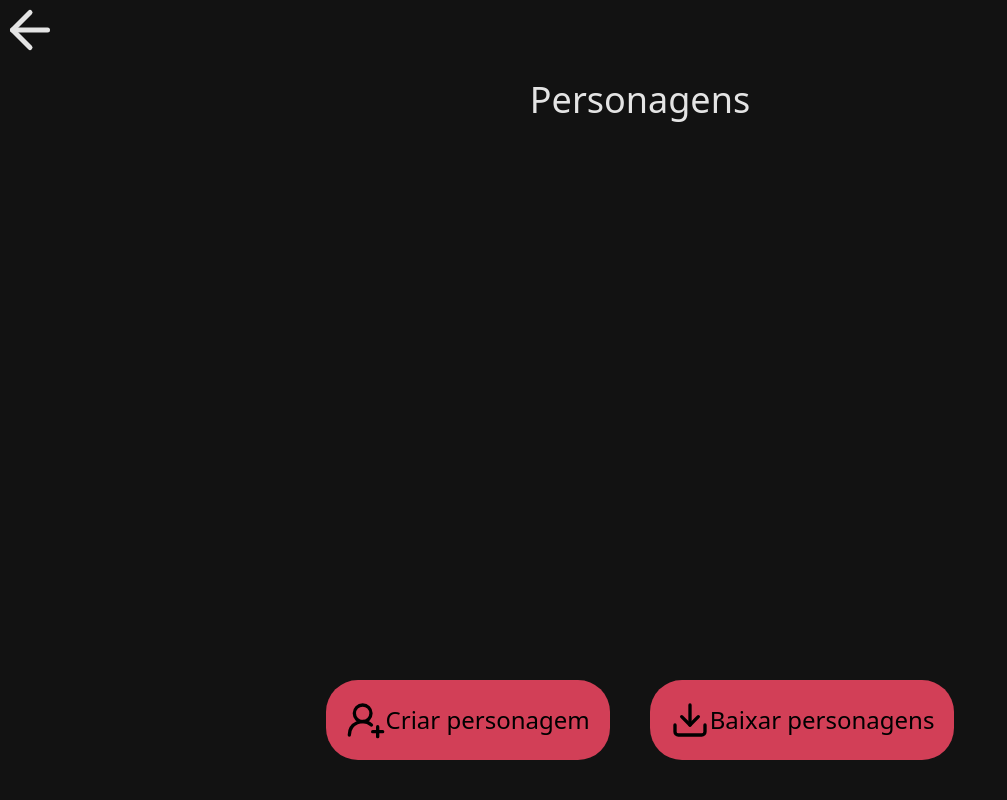
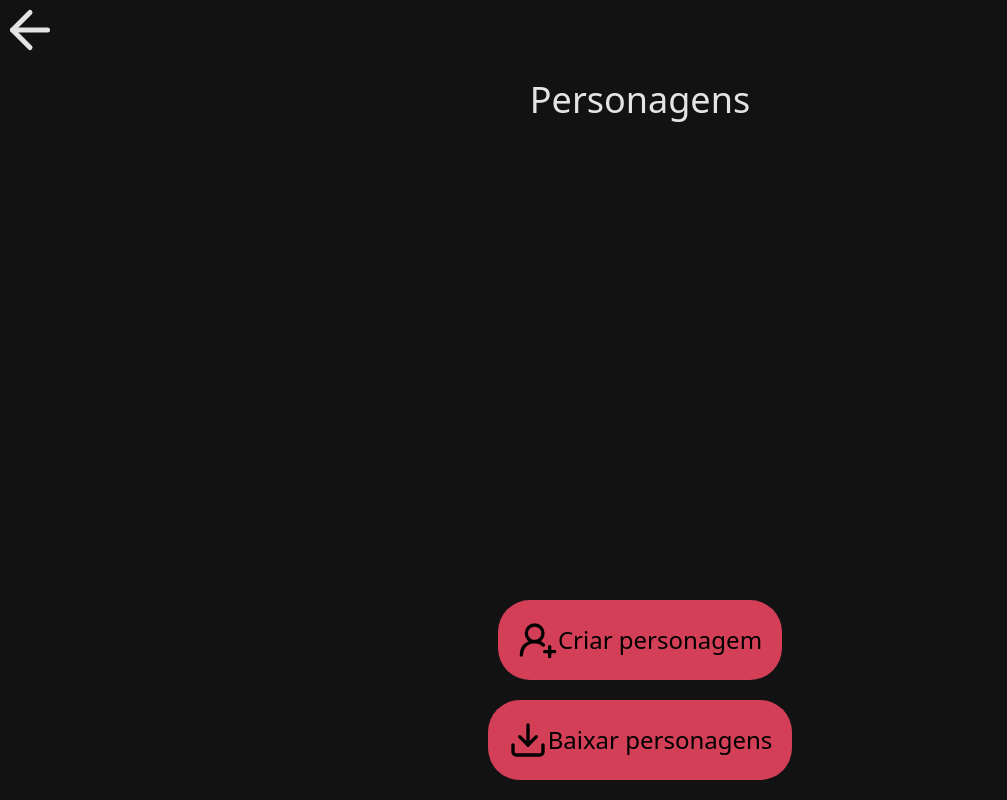
Before and after one commit to Victormalmanncunha/Avalon, a React (Vite) app: page /characters/list in a window 1280 px wide. Shown: the whole page, without its empty margins (0-1007 px from the left). Built offline with nearby package versions, Linux system fonts and the light colour scheme.

Commit message:
Atualizando css dos botões da lista

```diff
--- a/src/CharacterList/CharacterList.tsx
+++ b/src/CharacterList/CharacterList.tsx
@@ -53,13 +53,13 @@ const CharacterList = () => {
   };
 
   return (
-    <div className="bg-backgroundLight dark:bg-backgroundDark w-screen h-screen flex flex-col items-center justify-between">
+    <div className="bg-backgroundLight dark:bg-backgroundDark w-screen h-screen flex flex-col items-center overflow-hidden">
       <ArrowLeft
         className="absolute left-0 top-0 text-textLight dark:text-textDark cursor-pointer"
         size={60}
         onClick={() => navigate("/")}
       />
-      <div className="w-full h-auto flex items-center flex-col">
+      <div className="w-full h-full flex items-center flex-col overflow-auto">
         <h1 className="text-4xl text-textLight dark:text-textDark mt-20">
           Personagens
         </h1>
@@ -92,23 +92,21 @@ const CharacterList = () => {
           })}
         </div>
       </div>
-      <div className="mb-10 h-fit flex gap-10">
       <button
-          className="bg-primaryLight dark:bg-primaryDark text-2xl p-5 rounded-4xl flex items-center cursor-pointer ml-5"
+        className="mb-5 mt-5 bg-primaryLight dark:bg-primaryDark text-2xl p-5 rounded-4xl flex items-center cursor-pointer"
         onClick={() => navigate("/characters/new")}
       >
         <UserRoundPlus size={40} />
         Criar personagem
       </button>
       <button
-          className="bg-primaryLight dark:bg-primaryDark text-2xl p-5 rounded-4xl flex items-center cursor-pointer mr-5"
+        className="mb-5 bg-primaryLight dark:bg-primaryDark text-2xl p-5 rounded-4xl flex items-center cursor-pointer"
         onClick={() => downloadAllCharacters()}
       >
         <Download size={40} />
         Baixar personagens
       </button>
     </div>
-    </div>
   );
 };
 
```
Lines whose indentation alone changed are shown as unchanged.
